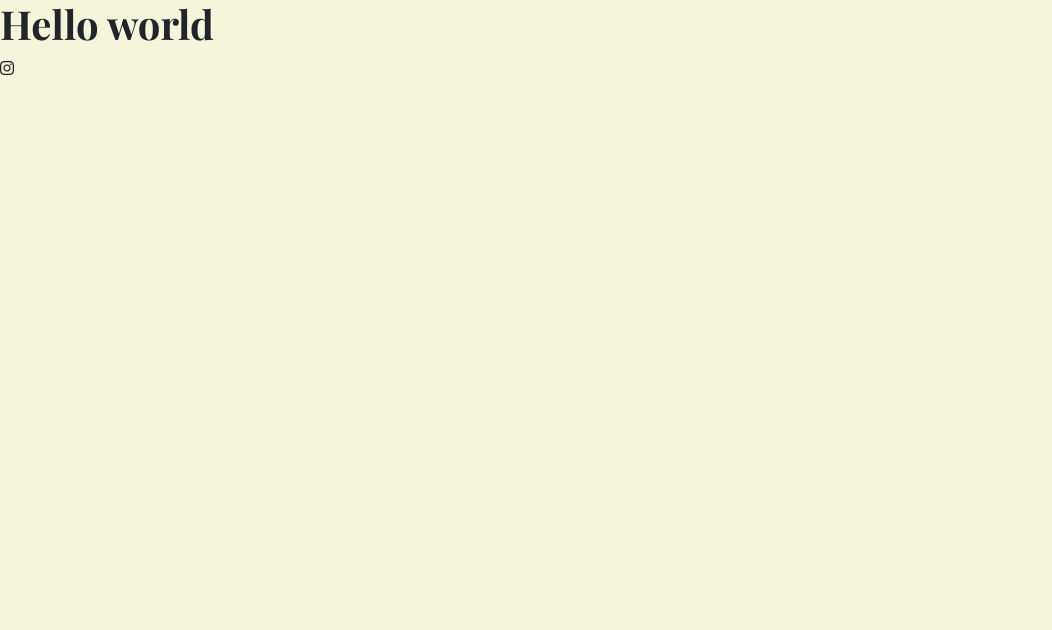
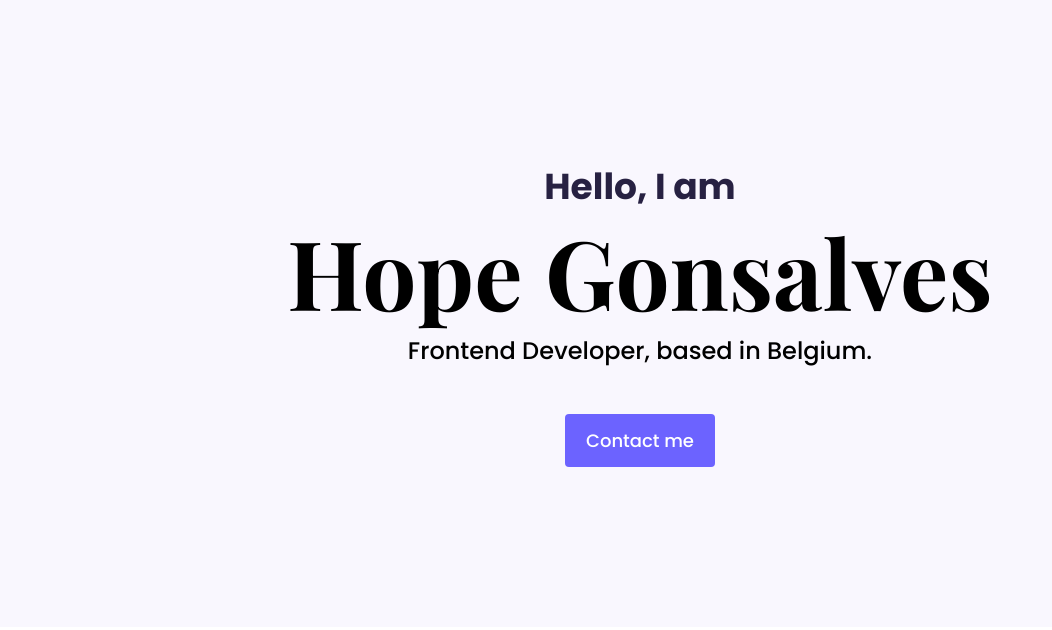
Before and after one commit to GonsalvesH/Portfolio, a plain HTML site: page index.html in a window 1280 px wide. Shown: the whole page, without its empty margins (0-1052 px from the left). Drawn offline with nearby package versions, Linux system fonts and the light colour scheme.

Commit message:
setting up hero page

```diff
--- a/index.html
+++ b/index.html
@@ -31,7 +31,13 @@
     <title>Document</title>
   </head>
   <body>
-    <h1>Hello world</h1>
-    <i class="fa-brands fa fa-instagram"></i>
+    <div class="hero">
+      <p>Hello, I am</p>
+      <h1>Hope Gonsalves</h1>
+      <h2 class="mb-5">Frontend Developer, based in Belgium.</h2>
+      <div>
+        <a href="#" class="btn btn-branding">Contact me</a>
+      </div>
+    </div>
   </body>
 </html>
--- a/styles/portfolio.css
+++ b/styles/portfolio.css
@@ -1,7 +1,50 @@
+:root {
+  --branding-color: #6c63ff;
+  --heading-font-family: "playfair display", serif;
+  --default-font-family: "Poppins", sans-serif;
+  --secondary-color: #f9f7fe;
+}
 body {
-  background-color: beige;
+  font-family: var(--default-font-family);
+}
+h1,
+h2,
+h3,
+h4,
+h5,
+h6 {
+  color: black;
+  font-family: var(--heading-font-family);
+  font-weight: bold;
 }
 h1 {
-  font-family: "Playfair Display", serif;
+  font-size: 96px;
+}
+p {
+  font-weight: normal;
+}
+.hero {
+  background: var(--secondary-color);
+  text-align: center;
+  padding: 160px 20px;
+}
+.hero p {
+  font-family: var(--default-font-family);
+  font-size: 36px;
   font-weight: bold;
+  margin: 0;
+  color: #272142;
 }
+.hero h2 {
+  font-family: var(--default-font-family);
+  font-weight: 400;
+  font-size: 24px;
+}
+.btn-branding {
+  background: var(--branding-color);
+  border-radius: 4px;
+  color: white;
+  font-size: 18px;
+  line-height: 27px;
+  padding: 12px 20px;
+}
```
